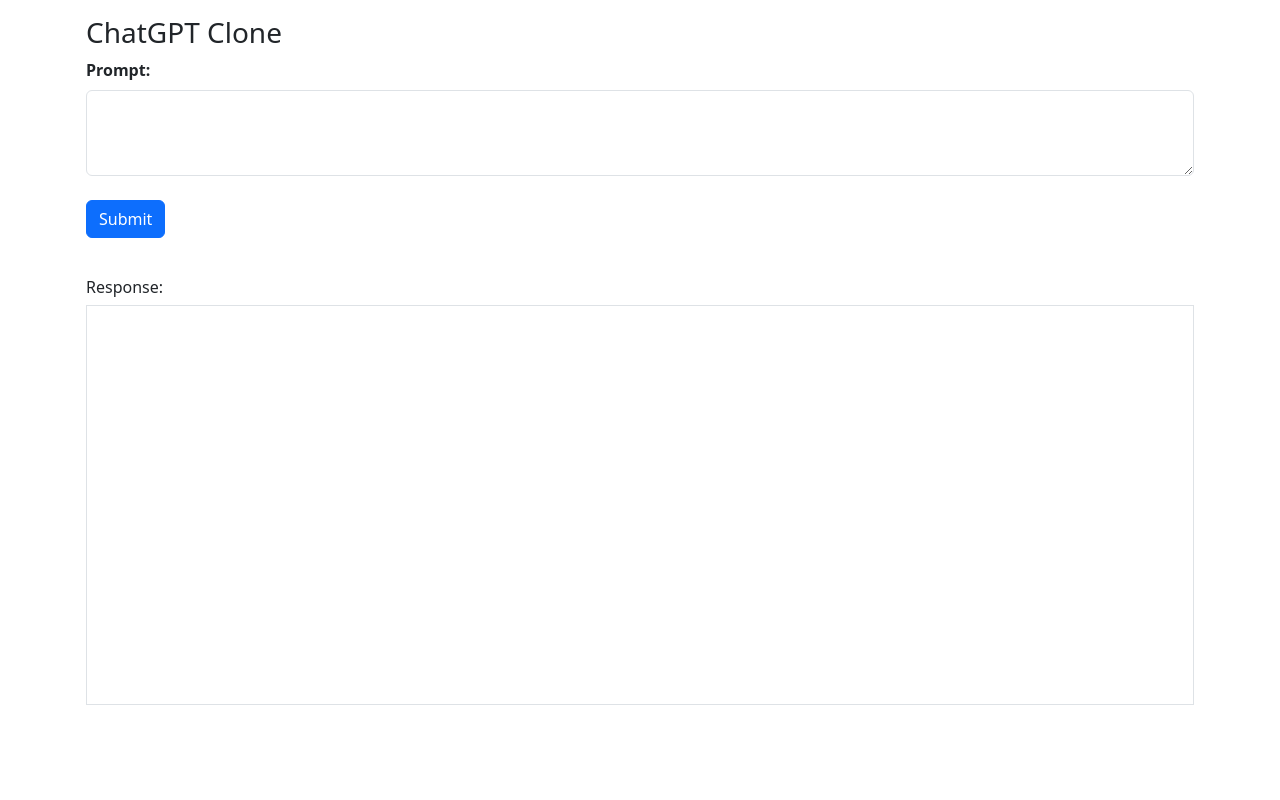
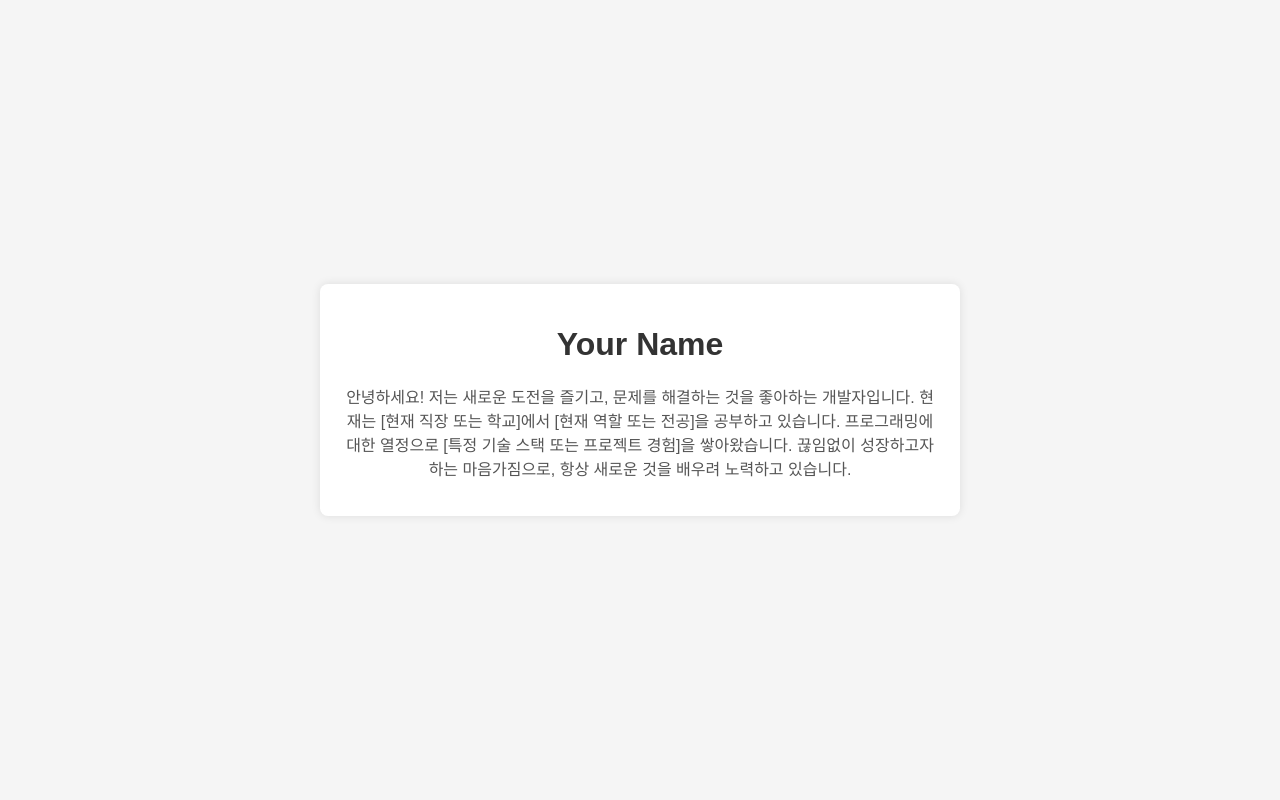
Before and after one commit to kminh1209/Hi-Chat, a Django app: template GPT/templates/GPT/index.html in a window 1280 px wide. Run offline with Django 4.2, Linux system fonts and the light colour scheme; the template is opened without the code that fills it, so the values that code supplies are empty.

Commit message:
Update index.html

```diff
--- a/GPT/templates/GPT/index.html
+++ b/GPT/templates/GPT/index.html
@@ -1,69 +1,51 @@
-<!-- index.html -->
-<html>
+<!DOCTYPE html>
+<html lang="en">
 <head>
-	<title>Query</title>
-	<script src="https://code.jquery.com/jquery-3.6.0.min.js"></script>
-	<script src="https://cdn.jsdelivr.net/npm/js-cookie@3.0.0/dist/js.cookie.min.js"></script>
-	<script src="https://cdn.jsdelivr.net/npm/bootstrap@5.3.0-alpha1/dist/js/bootstrap.bundle.min.js" integrity="sha384-w76AqPfDkMBDXo30jS1Sgez6pr3x5MlQ1ZAGC+nuZB+EYdgRZgiwxhTBTkF7CXvN" crossorigin="anonymous"></script>
-	<link href="https://cdn.jsdelivr.net/npm/bootstrap@5.3.0-alpha1/dist/css/bootstrap.min.css" rel="stylesheet" integrity="sha384-GLhlTQ8iRABdZLl6O3oVMWSktQOp6b7In1Zl3/Jr59b6EGGoI1aFkw7cmDA6j6gD" crossorigin="anonymous">
-	<link rel="stylesheet" href="https://cdn.jsdelivr.net/npm/bootstrap-icons@1.10.2/font/bootstrap-icons.css" integrity="sha384-b6lVK+yci+bfDmaY1u0zE8YYJt0TZxLEAFyYSLHId4xoVvsrQu3INevFKo+Xir8e" crossorigin="anonymous">
-	<script>
-		$(document).ready(function() {
-			// Send the form on enter keypress and avoid if shift is pressed
-			$('#prompt').keypress(function(event) {
-				if (event.keyCode === 13 && !event.shiftKey) {
-					event.preventDefault();
-					$('form').submit();
-				}
-			});
-			$('form').on('submit', function(event) {
-				event.preventDefault();
-			// get the CSRF token from the cookie
-			var csrftoken = Cookies.get('csrftoken');
+    <meta charset="UTF-8">
+    <meta name="viewport" content="width=device-width, initial-scale=1.0">
+    <title>Your Beautiful Introduction</title>
+    <style>
+        body {
+            font-family: 'Arial', sans-serif;
+            background-color: #f5f5f5;
+            margin: 0;
+            padding: 0;
+            display: flex;
+            justify-content: center;
+            align-items: center;
+            height: 100vh;
+        }
 
-			// set the CSRF token in the AJAX headers
-			$.ajaxSetup({
-				headers: { 'X-CSRFToken': csrftoken }
-			});
-				// Get the prompt
-				var prompt = $('#prompt').val();
-				var dateTime = new Date();
-				var time = dateTime.toLocaleTimeString();
-				// Add the prompt to the response div
-				$('#response').append('<p>('+ time + ') <i class="bi bi-person"></i>: ' + prompt + '</p>');
-				// Clear the prompt
-				$('#prompt').val('');
-				$.ajax({
-					url: '/',
-					type: 'POST',
-					data: {prompt: prompt},
-					dataType: 'json',
-					success: function(data) {
-						$('#response').append('<p>('+ time + ') <i class="bi bi-robot"></i>: ' + data.response + '</p>');
-					}
-				});
-			});
-		});
-	</script>
+        .intro-container {
+            background-color: #ffffff;
+            box-shadow: 0 0 10px rgba(0, 0, 0, 0.1);
+            padding: 20px;
+            border-radius: 8px;
+            text-align: center;
+            max-width: 600px;
+            width: 100%;
+        }
+
+        h1 {
+            color: #333333;
+        }
+
+        p {
+            color: #555555;
+        }
+    </style>
 </head>
 <body>
-	<div class="container p-3">
-		<h3>ChatGPT Clone</h3>
-		<div class="mb-3">
-			<form method="post">
-				{% csrf_token %}
-				<label for="prompt" class="form-label"><strong>Prompt: </strong></label>
-				<textarea class="form-control" type="textarea" id="prompt" name="prompt" rows="3"></textarea>
-				<br>
-				<button class="btn btn-primary" type="submit">Submit</button>
-			</form>
-		</div>
-		<br>
-		<div class="mb-3">
-			<h6>Response:</h6>
-			<div class="container border overflow-auto h-50" id="response"></div>
 
-		</div>
-	</div>
+<div class="intro-container">
+    <h1>Your Name</h1>
+    <p>
+        안녕하세요! 저는 새로운 도전을 즐기고, 문제를 해결하는 것을 좋아하는 개발자입니다.
+        현재는 [현재 직장 또는 학교]에서 [현재 역할 또는 전공]을 공부하고 있습니다.
+        프로그래밍에 대한 열정으로 [특정 기술 스택 또는 프로젝트 경험]을 쌓아왔습니다.
+        끊임없이 성장하고자 하는 마음가짐으로, 항상 새로운 것을 배우려 노력하고 있습니다.
+    </p>
+</div>
+
 </body>
 </html>
```
